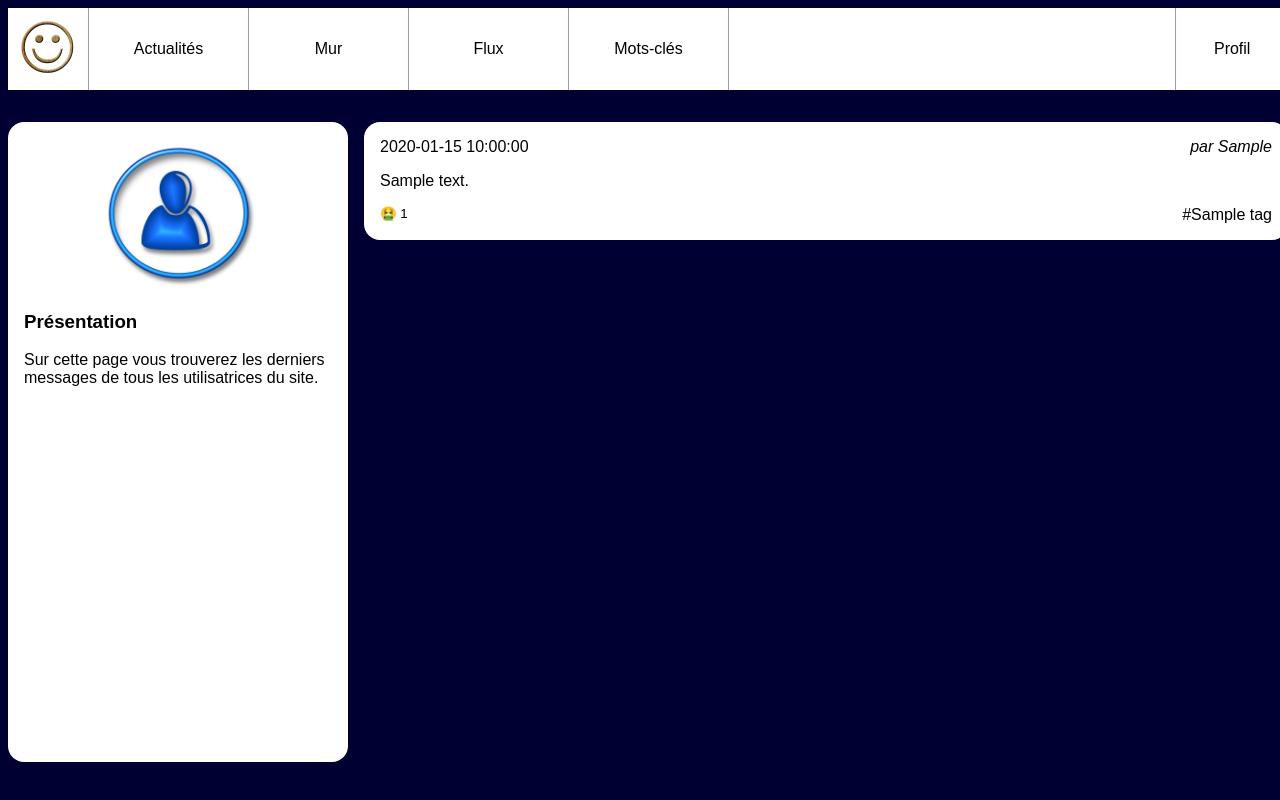
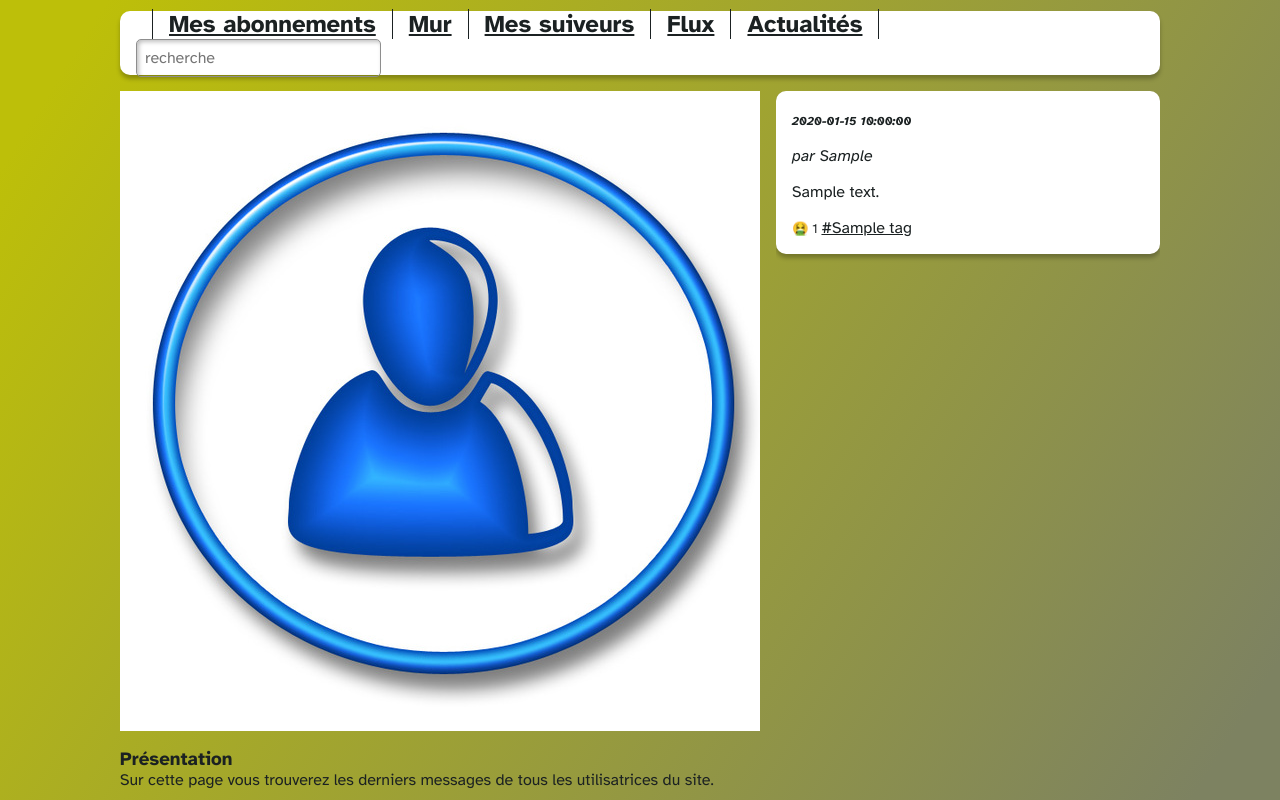
Before and after one commit to adatechschool/php-social-network-eden-louis-guillaume, a PHP site: page /news.php in a window 1280 px wide. Run offline with PHP 8.4, Linux system fonts and the light colour scheme; the visitor is signed in with stand-in values (Sample User, id 1); tables that the repository leaves empty hold one stand-in row (values such as "Sample post").

Commit message:
integration graphique w.i.p

```diff
--- a/resoc_n1/header.php
+++ b/resoc_n1/header.php
@@ -1,16 +1,26 @@
-<img src="resoc.jpg" alt="Logo de notre réseau social"/>
-            <nav id="menu">
-                <a href=<?php echo 'news.php';?>>Actualités</a>
-                <a href=<?php echo 'wall.php?user_id='.$_SESSION['connected_id']; ?>>Mur</a>
-                <a href=<?php echo 'feed.php?user_id='.$_SESSION['connected_id']; ?>>Flux</a>
-                <a href="http://localhost/php-social-network-eden-louis-guillaume/resoc_n1/tags.php?tag_id=1">Mots-clés</a>
-            </nav>
-            <nav id="user">
-                <a href="#">Profil</a>
-                <ul>
-                    <li><a href=<?php echo 'settings.php?user_id='.$_SESSION['connected_id']; ?>>Paramètres</a></li>
-                    <li><a href=<?php echo 'followers.php?user_id='.$_SESSION['connected_id']; ?>>Mes suiveurs</a></li>
-                    <li><a href=<?php echo 'subscriptions.php?user_id='.$_SESSION['connected_id']; ?>>Mes abonnements</a></li>
-                </ul>
+<header>
+    <nav id="menu">
+        <a aria-label="bouton paramètres utilisateurs" id="settings-nav-link" href=<?php echo 'settings.php?user_id=' . $_SESSION['connected_id']; ?>><i id="settings-icon" class="fa-solid fa-gear"></i></a>
+        <hr class="vert-line" />
 
-            </nav>
+        <a href=<?php echo 'subscriptions.php?user_id=' . $_SESSION['connected_id']; ?>>Mes abonnements</a></li>
+        <hr class="vert-line" />
+
+        <a href=<?= 'wall.php?user_id=' . $_SESSION['logged_id']; ?>>Mur</a>
+        <hr class="vert-line" />
+
+        <a href=<?php echo 'followers.php?user_id=' . $_SESSION['connected_id']; ?>>Mes suiveurs</a>
+        <hr class="vert-line" />
+
+        <a href=<?php echo 'feed.php?user_id=' . $_SESSION['connected_id']; ?>>Flux</a>
+        <hr class="vert-line" />
+
+        <a href=<?php echo 'news.php'; ?>>Actualités</a>
+        <hr class="vert-line" />
+    </nav>
+    <form id="search-bar" class="text-area">
+        <label for="search-field" hidden>Rechercher un.e utilisateur.ice</label><input type="text" id="search-field"
+            name="search-field" placeholder="recherche">
+        <button class="search-button" aria-label="search button"><i class="fa-solid fa-magnifying-glass"></i></button>
+    </form>
+</header>
--- a/resoc_n1/style.css
+++ b/resoc_n1/style.css
@@ -1,171 +1,315 @@
-body{
-    background-color: #003;
-    font-family: Arial;
+@import url("https://fonts.googleapis.com/css2?family=Atkinson+Hyperlegible:ital,wght@0,400;0,700;1,400;1,700&family=Lexend:wght@100;200;300;400;500;600;700;800&display=swap");
+
+html {
+  --main-hl-color: #bdbf09;
+  --off-black: #1b2122;
+  --faded-black: hsl(0, 0%, 34%);
+  --gray: #4b4b4b;
 }
-a{text-decoration: none; color:black;}
-a:hover{text-decoration: underline;}
-body>header{
-    background-color: #fff;
-    display:flex;
-    width:80em;
-    margin:0 auto 2em auto;
-    padding:0;
+* {
+  margin: 0;
+  padding: 0;
 }
-body>header img{
-    height:5em;
+
+body {
+  align-items: flex-start;
+  background: linear-gradient(122.34deg, #bdbf09 5.97%, #7d8261 95.09%);
+  color: var(--off-black);
+  display: flex;
+  flex-direction: column;
+  font-family: "Atkinson Hyperlegible";
+  gap: 16px;
+  justify-content: center;
+  padding: 16px 120px;
+  box-sizing: border-box;
+  height: 100vh;
+  width: 100vw;
 }
-body>header #menu {
-    display:flex;
-    width:50%;
-    align-items: stretch;
-    border-left: 1px solid #99b;
+
+.follow-button {
+  align-self: flex-end;
+  justify-self: flex-end;
 }
-body>header #menu a{
-    flex:1;
+
+.post-infos-section > .follow-button {
+  align-self: center;
+  justify-self: flex-end;
+}
+
+a:hover {
+  color: var(--main-hl-color);
+}
+
+body > header {
+  align-items: center;
+  background: #ffffff;
+  border-radius: 10px;
+  box-shadow: 0px 4px 4px rgba(0, 0, 0, 0.25);
+  box-sizing: border-box;
+  display: flex;
+  flex-direction: row;
+  gap: 8px;
+  height: 64px;
+  justify-content: space-between;
+  min-width: min-content;
+  padding: 12px 16px;
+  width: 100%;
+}
+
+time {
+  font-size: 0.75rem;
+  line-height: 0.75rem;
+  font-style: italic;
+}
+
+button.follow-button,
+input.button-like {
+  align-items: center;
+  background: #ffffff;
+  border-radius: 5px;
+  border: 1px solid #1b2122;
+  cursor: pointer;
+  display: flex;
+  flex-direction: row;
+  gap: 2px;
+  height: fit-content;
+  justify-content: center;
+  line-height: 1.25rem;
+  padding: 2px 6px;
+  position: relative;
+  width: fit-content;
+}
+
+#wrapper {
+  display: flex;
+  width: 100%;
+  height: 100%;
+  flex-direction: row;
+  gap: 16px;
+}
+
+main {
+  display: flex;
+  flex-direction: column;
+  gap: 16px;
+  height: 100%;
+  width: 100%;
+  overflow-y: scroll;
+}
+
+.profile-pic {
+  width: 128px;
+}
+
+.search-button:hover i {
+  color: var(--main-hl-color);
+}
+button.follow-button:hover,
+input.button-like:hover {
+  background: var(--main-hl-color);
+  border: 1px solid var(--main-hl-color);
+  box-shadow: 0px 2px 4px rgba(0, 0, 0, 0.25);
+  color: white;
+  transform: translateY(-2px);
+}
+button.follow-button:active,
+input.button-like:active {
+  background: white;
+  color: white;
+  transform: scaleX(1.3);
+  transform: scaleY(0.9O);
+}
+
+body > header #menu {
+  align-items: center;
+  display: flex;
+  flex-direction: row;
+  gap: 16px;
+  height: 30px;
+  padding: 0px;
+  width: fit-content;
+}
+
+body > header #menu a {
+  width: fit-content;
+  font-weight: 700;
+  font-size: 1.5rem;
+  line-height: auto;
   text-align: center;
-    padding-top:2em;
-    border-right: 1px solid #99b;
 }
-body>header a:hover
-{
-    background-color: #99b;
+
+body > header #menu i {
+  color: var(--off-black);
+  font-size: 1.5rem;
 }
-body>header ul{list-style: none;}
-body>header #user
-{
-    margin-left: auto;
-    flex:0.2;
-    border-left: 1px solid #99b;
+body > header #menu i:hover {
+  color: var(--main-hl-color);
 }
-body>header #user>a{
-    display:block;
-    text-align: center;
-    padding:2em 0;
-    width:100%;
+
+article {
+  display: flex;
+  flex-direction: column;
+  padding: 16px;
+  background-color: white;
+  border-radius: 10px;
+  gap: 16px;
+  box-shadow: 0px 4px 4px rgba(0, 0, 0, 0.25);
 }
-body>header #user ul{
-    display: none;
-    position: absolute;
-    padding:0;
-    margin:0;
-    margin-left:-5em;
-    background-color: #fff;
-    border: 1px solid #99b;
-    z-index: 1;
+
+.post-card {
+  flex-grow: 1;
 }
-body>header #user ul li a{
-    display:block;
-    width:10em;
-    padding:1em;
-    border-bottom: 1px solid #99b;
+
+.post-infos-section {
+  display: flex;
+  flex-direction: row;
+  gap: 8px;
 }
-body>header #user:hover ul{
-    display:block;
+
+.post-infos-section > .profile-pic {
+  width: 48px;
+  border-radius: 5px;
 }
-#wrapper{
-    display:flex;
-    width:80em;
-    margin:0 auto 2em auto;
+
+.post-author-date {
+  display: flex;
+  flex-direction: column;
+  justify-content: center;
+  flex-grow: 1;
+  height: 100%;
 }
-#wrapper aside{
-    background-color: #fff;
-    flex:1;
-    padding:1em;
-    border-radius: 1em;
+
+.profile-info-section {
+  display: flex;
+  flex-direction: column;
+  align-content: center;
+  justify-content: center;
+  gap: 4px;
+  flex-grow: 1;
 }
-#wrapper aside img{
-    display: block;
-    width:50%;
-    margin:auto;
+
+textarea,
+.text-area {
+  cursor: text;
+  border: 1px solid #8e8e8e;
+  box-shadow: inset 2px 2px 4px rgba(0, 0, 0, 0.25);
+  border-radius: 5px;
+  padding: 8px;
+  box-sizing: border-box;
+  resize: none;
 }
-#wrapper main{
-    flex:3;
-    padding-left:1em;
-    height: 80vh;
-    overflow-y:  scroll;
+textarea:hover,
+.text-area:hover {
+  border: 1px solid #4b4b4b;
 }
-#wrapper main article{
-    background-color: #fff;
-    padding:1em;
-    margin-bottom: 1em ;
-    border-radius: 1em;
+
+textarea:focus-visible,
+.text-area:focus-visible {
+  border: 1px solid #1b2122;
 }
-#wrapper main article h3{
-    margin:0;
-    padding:0;
-    font-weight: normal;
-    font-size:1em;
+
+button,
+input,
+textarea,
+a,
+i {
+  all: unset;
+  transition: all 400ms;
 }
-#wrapper main article time{
-    float:left;
+
+a {
+  text-decoration: underline;
 }
-#wrapper main article address{
-    text-align: right;
-    margin-bottom: 1em;
+
+button,
+a {
+  cursor: pointer;
 }
-#wrapper main article p{
-    margin:0;
+
+label {
+  height: fit-content;
 }
-#wrapper main article footer{
-    margin-top: 1em;
-    text-align: right;
+
+form {
+  display: flex;
+  flex-direction: column;
+  width: 100%;
+  height: fit-content;
+  gap: 8px;
 }
-#wrapper main article footer small{
-    float:left;
+
+.parameters dl dt {
+  float: left;
+  font-weight: bold;
+  line-height: 1.5em;
 }
-#wrapper.admin{flex-direction: row-reverse}
-#wrapper.admin aside{flex:1;margin-left:1em;border-radius:0;padding:0;}
-#wrapper.admin main{flex:2;background-color: #fff;border-radius: 0;padding:0;}
-#wrapper.admin h2{text-align: center;}
-#wrapper.admin h3{margin:0;}
-#wrapper.admin nav{text-align: right;}
-#wrapper.admin article{border:1px solid #ddd;border-radius: 1em;padding:1em;margin:1em;}
-#wrapper.admin article p{float:left;margin:0;}
-.parameters dl dt{float:left;font-weight: bold;line-height: 1.5em;}
-.parameters dl dd{margin-left:15em;line-height: 1.5em;}
+.parameters dl dd {
+  margin-left: 15em;
+  line-height: 1.5em;
+}
+
 .contacts {
-    display:flex;
+  display: flex;
   flex-wrap: wrap;
-    align-items:flex-start;
-    align-content: flex-start ;
+  align-items: flex-start;
+  align-content: flex-start;
 }
-.contacts article{
-    width:25em;
-    height:7em;
+.contacts article {
+  width: 25em;
+  height: 7em;
   margin-right: 1em;
 }
-.contacts article img{
-    float:right;
-    height: 5em;
-}
-pre{
-    color:#aaa;
+
+.message-area {
+  width: 100%;
+  height: 128px;
 }
 
-#newpost {
-    all:unset;
-    --bg: #e74c3c;
-    --text-color: #fff;
-    position: relative;
-    width: 200px;
-    border: none;
-    background: var(--bg);
-    color: var(--text-color);
-    padding: 1em;
-    font-weight: bold;
-    text-transform: uppercase;
-    transition: 0.2s;
-    border-radius: 5px;
-    opacity: 0.8;
-    letter-spacing: 1px;
-    box-shadow: #c0392b 0px 7px 2px, #000 0px 8px 5px;
+.profile-card {
+  flex-direction: row;
+  height: fit-content;
+}
+.profile-pic {
+  border-radius: 10px;
+  aspect-ratio: 1/1;
 }
 
-  #newpost:hover {
-    opacity: 1;
+.profile-card > .profile-pic {
+  width: 128px;
 }
 
-  #newpost:active {
-    top: 4px;
-    box-shadow: #c0392b 0px 3px 2px,#000 0px 3px 5px;
+.vert-line {
+  background-color: var(--off-black);
+  height: 100%;
+  width: 1px;
+  border: 0px solid var(--off-black);
 }
+
+.send-button {
+  align-self: flex-end;
+}
+
+#search-bar {
+  width: 33%;
+  flex: 0 1 auto;
+  display: flex;
+  flex-direction: row;
+  justify-content: space-between;
+  height: 100%;
+}
+
+#search-bar > #search-field {
+  flex-grow: 1;
+}
+
+#wrapper aside {
+  flex: 1;
+  display: flex;
+  flex-direction: column;
+  gap: 16px;
+  justify-content: flex-start;
+}
+
+#wrapper.vertical {
+  flex-direction: column;
+}
```
Also changed, not shown: resoc_n1/login.php (+37 -44 lines), resoc_n1/registration.php (+23 -24 lines), resoc_n1/wall.php (+19 -16 lines). Lines whose indentation alone changed are shown as unchanged.
